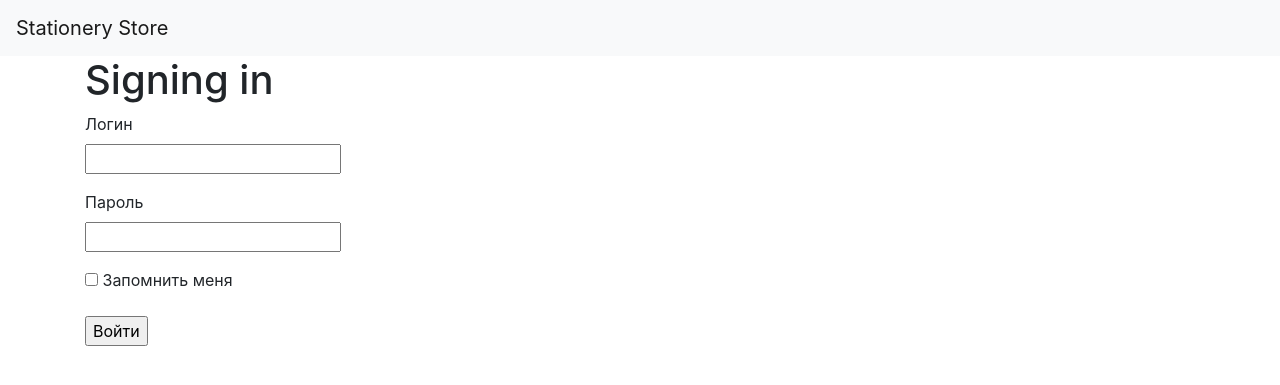
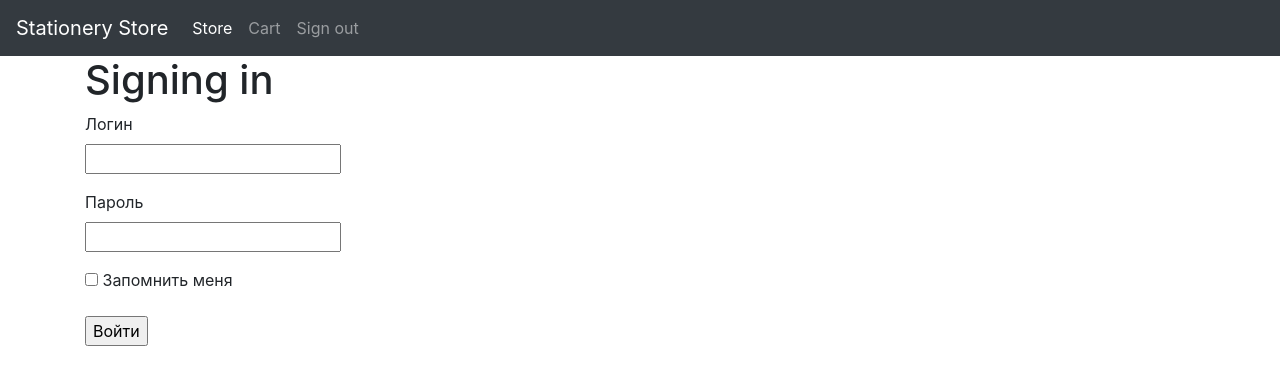
Before and after one commit to 1ntr0men/MarketOfStationery, a Flask app: page /login in a window 1280 px wide. Shown: the top 385 px of the page. Run offline with Flask 2, Linux system fonts and the light colour scheme; some libraries are stand-ins or nearby versions.

Commit message:
created navbar

```diff
--- a/templates/Base.html
+++ b/templates/Base.html
@@ -9,8 +9,25 @@
 </head>
 <body>
 <header>
-      <nav class="navbar navbar-light bg-light">
+    <nav class="navbar navbar-expand-lg navbar-dark bg-dark">
         <a class="navbar-brand" href="#">Stationery Store</a>
+        <button class="navbar-toggler" type="button" data-toggle="collapse" data-target="#navbarNav"
+                aria-controls="navbarNav" aria-expanded="false" aria-label="Toggle navigation">
+            <span class="navbar-toggler-icon"></span>
+        </button>
+        <div class="collapse navbar-collapse" id="navbarNav">
+            <ul class="navbar-nav">
+                <li class="nav-item active">
+                    <a class="nav-link" href="/index">Store<span class="sr-only">(current)</span></a>
+                </li>
+                <li class="nav-item">
+                    <a class="nav-link" href="/carts">Cart</a>
+                </li>
+                <li class="nav-item">
+                    <a class="nav-link" href="/logout">Sign out</a>
+                </li>
+            </ul>
+        </div>
     </nav>
 </header>
 <main role="main" class="container">
```
Lines whose indentation alone changed are shown as unchanged.
